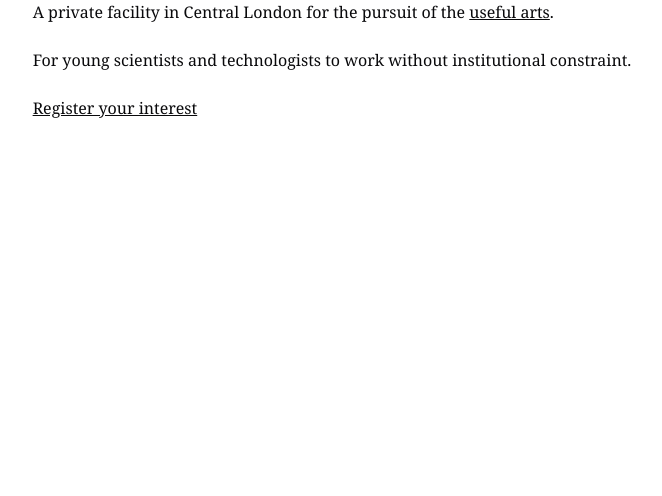
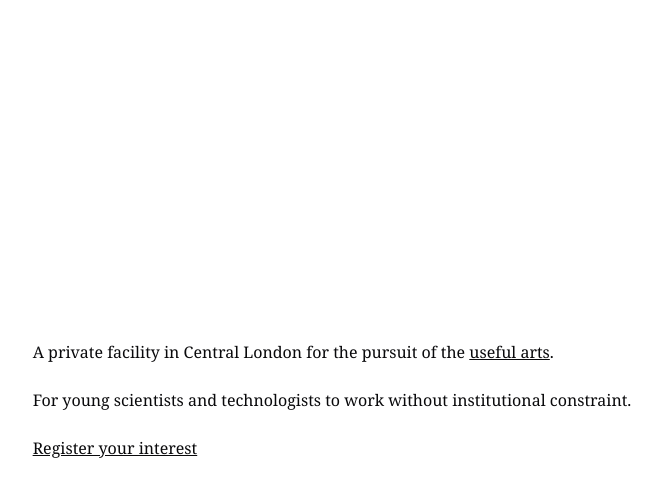
Before and after one commit to aeronjl/hackspace-website, a SvelteKit app: page / in a window 1280 px wide. Shown: the top 496 px of the page, without its empty margins (308-970 px from the left). Built offline with nearby package versions, Linux system fonts and the light colour scheme.

Commit message:
original height fix

```diff
--- a/src/routes/+page.svelte
+++ b/src/routes/+page.svelte
@@ -5,7 +5,7 @@
     <title>Jackspace</title>
 </svelte:head>
 
-<div class="font-serif font-light flex flex-col mx-auto items-center justify-center full-height">
+<div class="font-serif font-light flex flex-col mx-auto items-center justify-center h-screen">
     <div class="flex flex-col gap-y-6 px-6">
     <p class="text-large">A private facility in Central London for the pursuit of the <a href="https://en.m.wikipedia.org/wiki/Useful_art" class="underline">useful arts</a>.</p>
     <p class="text-large">For young scientists and technologists to work without institutional constraint.</p>
@@ -14,9 +14,4 @@
 </div>
 
 <style>
-    .full-height {
-    height: 100vh; /* Use viewport height directly */
-    /* Fix for mobile Safari viewport bug */
-    height: -webkit-fill-available;
-}
 </style>
```
